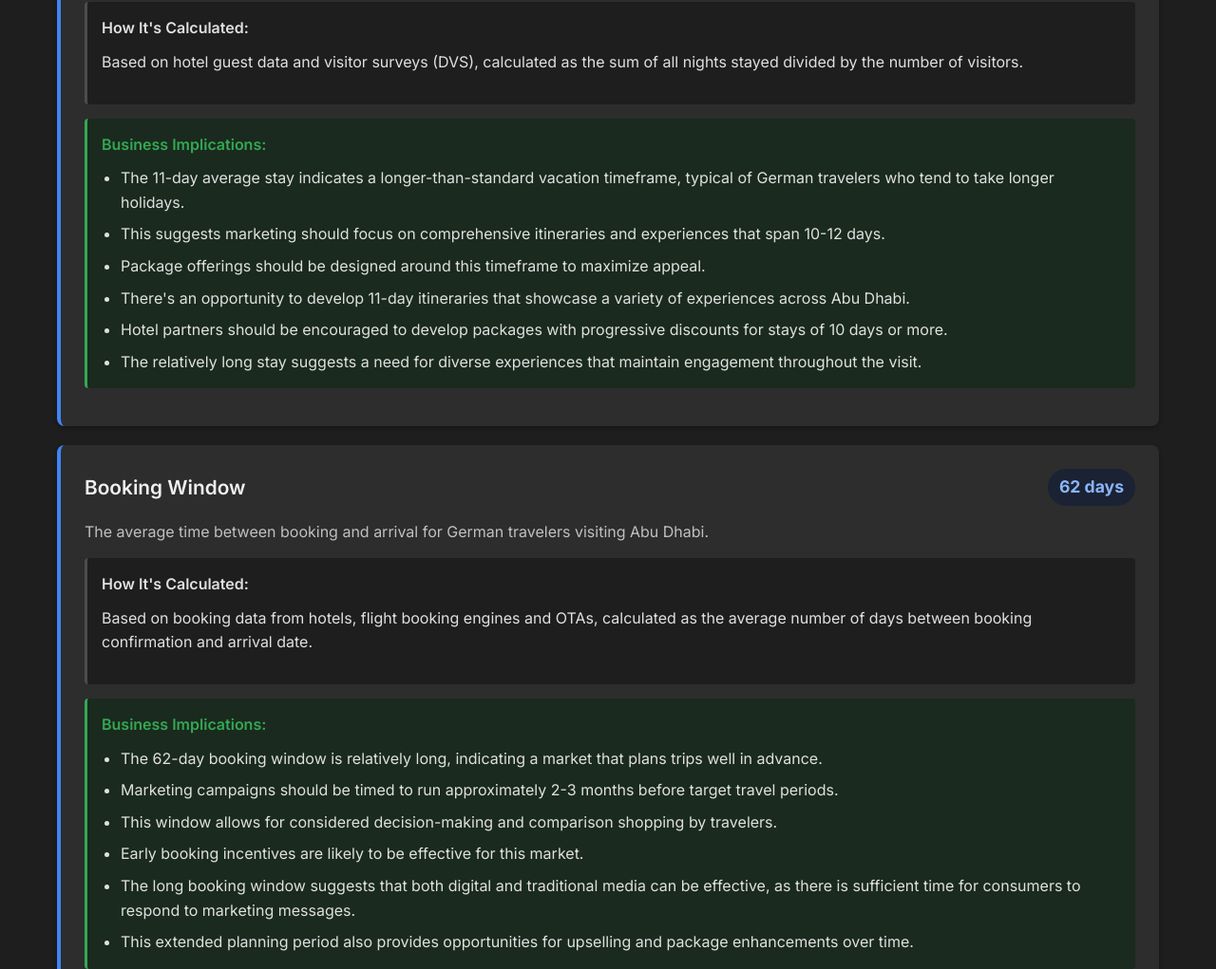
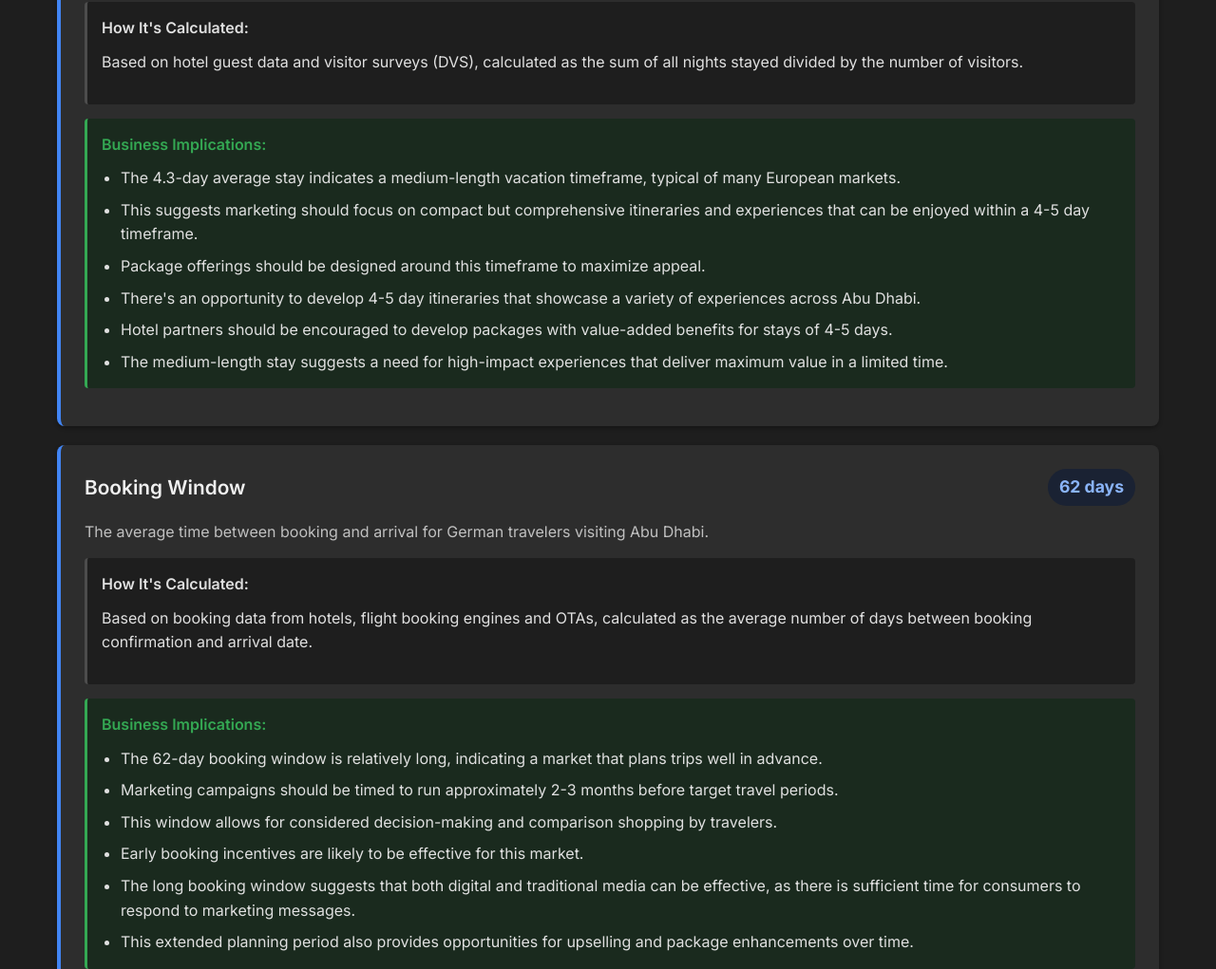
Before and after one commit to studiorns/GermanyInsights, a plain HTML site: page index.html in a window 1280 px wide. Shown: the part 4316-5337 px from the top of the page at 95% size. Drawn offline with Linux system fonts and the light colour scheme.

Commit message:
Add files via upload

```diff
--- a/index.html
+++ b/index.html
@@ -474,12 +474,12 @@
             <div class="business-implications">
                 <h5>Business Implications:</h5>
                 <ul>
-                    <li>The 11-day average stay indicates a longer-than-standard vacation timeframe, typical of German travelers who tend to take longer holidays.</li>
-                    <li>This suggests marketing should focus on comprehensive itineraries and experiences that span 10-12 days.</li>
+                    <li>The 4.3-day average stay indicates a medium-length vacation timeframe, typical of many European markets.</li>
+                    <li>This suggests marketing should focus on compact but comprehensive itineraries and experiences that can be enjoyed within a 4-5 day timeframe.</li>
                     <li>Package offerings should be designed around this timeframe to maximize appeal.</li>
-                    <li>There's an opportunity to develop 11-day itineraries that showcase a variety of experiences across Abu Dhabi.</li>
-                    <li>Hotel partners should be encouraged to develop packages with progressive discounts for stays of 10 days or more.</li>
-                    <li>The relatively long stay suggests a need for diverse experiences that maintain engagement throughout the visit.</li>
+                    <li>There's an opportunity to develop 4-5 day itineraries that showcase a variety of experiences across Abu Dhabi.</li>
+                    <li>Hotel partners should be encouraged to develop packages with value-added benefits for stays of 4-5 days.</li>
+                    <li>The medium-length stay suggests a need for high-impact experiences that deliver maximum value in a limited time.</li>
                 </ul>
             </div>
         </div>
@@ -940,7 +940,7 @@
             <ul>
                 <li>Strong awareness (85.70%) but moderate consideration (38.93%) and intent (22.50%)</li>
                 <li>A concerning decline in intent (-3.00pp) and intent-to-consideration ratio (-0.06)</li>
-                <li>A longer-than-average stay (11 days) typical of German travelers</li>
+                <li>A medium-length average stay (4.3 days) typical of European travelers</li>
                 <li>A long booking window (62 days) allowing for effective campaign planning</li>
                 <li>Strong winter-spring seasonality with peaks in March and May</li>
                 <li>Moderate media elasticity (0.32) suggesting reasonable response to media investments</li>
@@ -956,7 +956,7 @@
                 <li>Highlighting unique differentiators to counter the strong preference for other destinations</li>
                 <li>Showcasing the variety of activities and experiences to address the perception that there's not much to do</li>
                 <li>Highlighting value propositions to address cost concerns</li>
-                <li>Developing comprehensive 11-day itineraries that span the typical stay duration</li>
+                <li>Developing comprehensive 4-5 day itineraries that span the typical stay duration</li>
                 <li>Timing campaigns to align with the 62-day booking window</li>
                 <li>Optimizing creative content and targeting to improve the moderate media elasticity</li>
                 <li>Developing winter-spring season campaigns to capitalize on peak travel periods</li>
```
